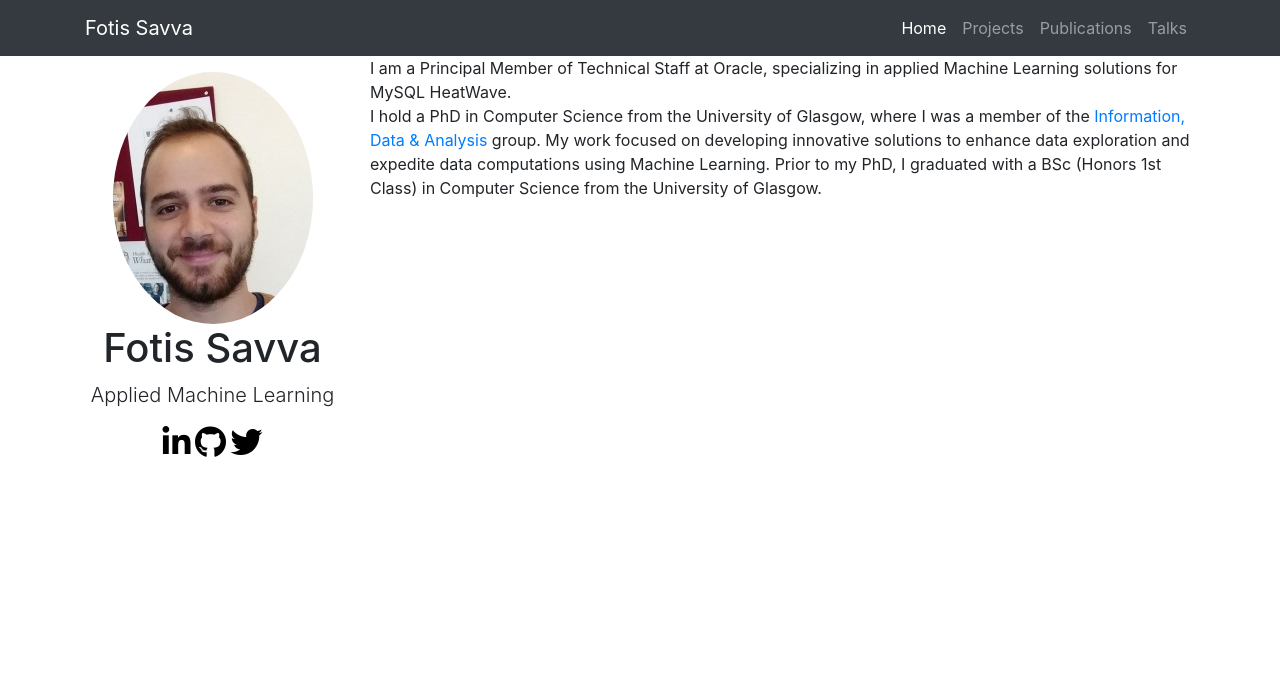
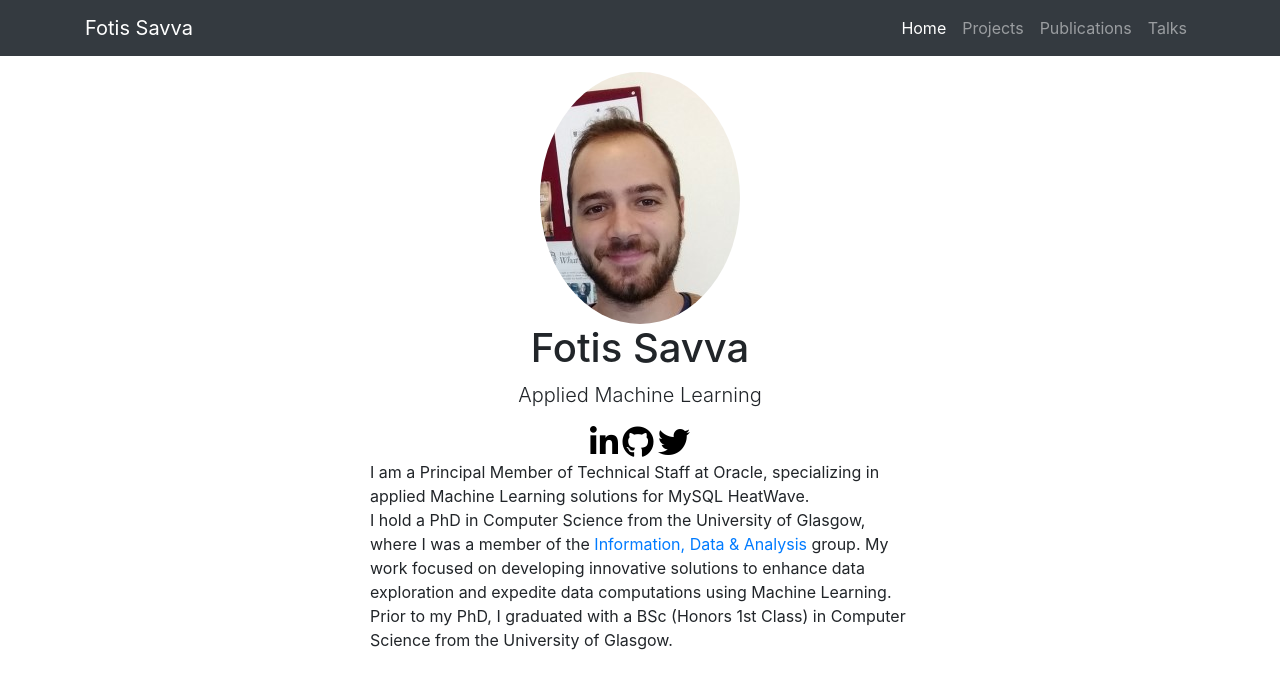
Before and after one commit to Skeftical/skeftical.github.io, a website: page index.html in a window 1280 px wide. Drawn offline with Linux system fonts and the light colour scheme.

Commit message:
format front page

```diff
--- a/index.html
+++ b/index.html
@@ -66,7 +66,7 @@
 
   <!-- Page Content -->
   <div class="container">
-    <div class="row">
+    <div class="row" style="display: flex; justify-content: center; align-items: center;">
       <div class="col-md-3">
         <div style="text-align: center;" class="sidebar-about">
           <p></p>
@@ -86,7 +86,10 @@
           </section>
         </div>
       </div>
-      <div class="col-md-9">
+    </div>
+    <div class="row" style="display: flex; justify-content: center; align-items: center;">
+
+      <div class="col-md-6">
         <p>
           I am a Principal Member of Technical Staff at Oracle, specializing in applied Machine Learning solutions for
           MySQL HeatWave. </br>
@@ -99,9 +102,8 @@
         </p>
         <!-- Page Heading -->
 
-
-
-
+      </div>
+    </div>
   </div>
   <!-- /.container -->
 
```
Lines whose indentation alone changed are shown as unchanged.
